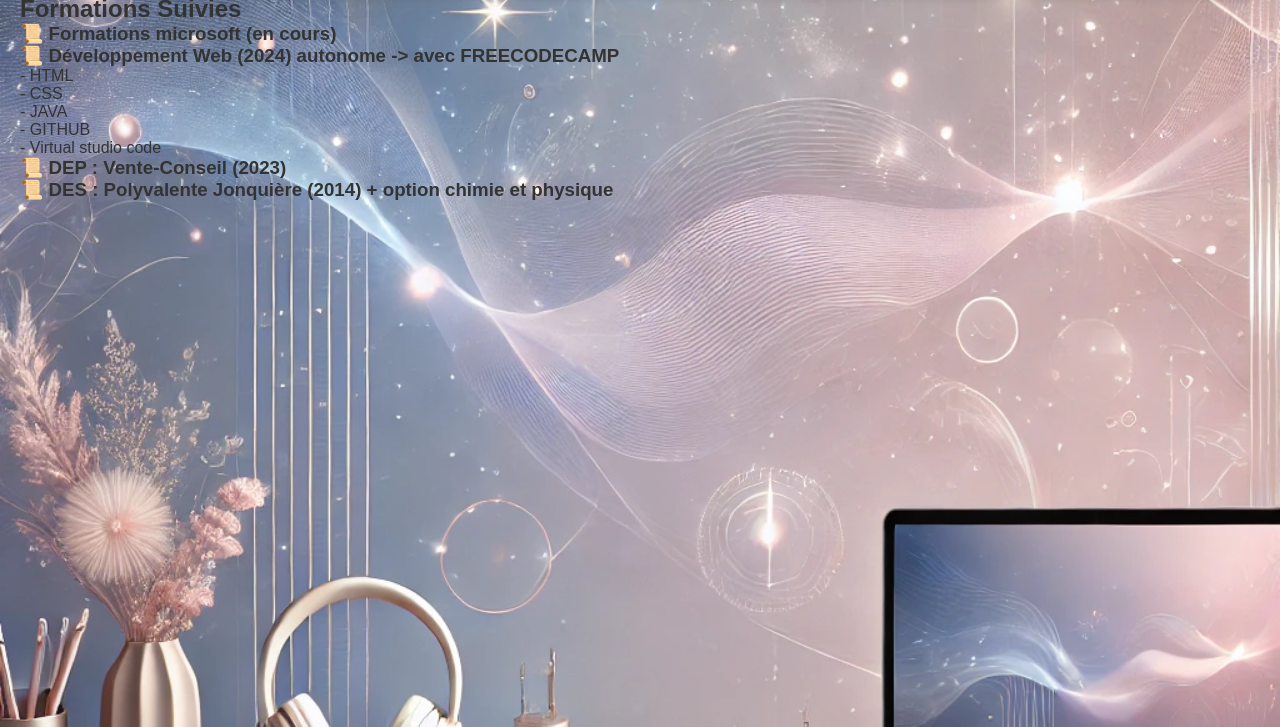
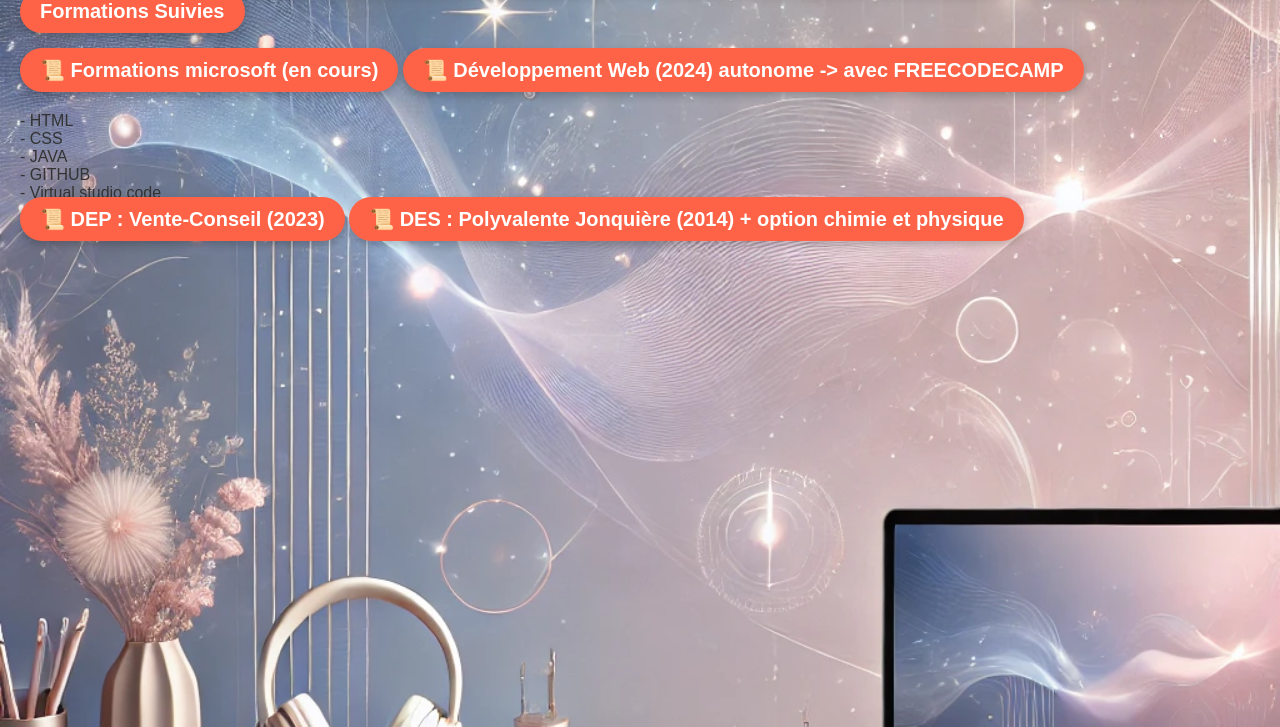
Before and after one commit to SarahHudon/Portfolio, a plain HTML site: page formations.html in a window 1280 px wide. Shown: the part 73-800 px from the top of the page. Drawn offline with Linux system fonts and the light colour scheme.

Commit message:
'bubble'

```diff
--- a/formations.html
+++ b/formations.html
@@ -21,17 +21,17 @@
         </header>
 
         <section class="section-content">
-            <h2>Formations Suivies</h2>
+            <h2 class="bubble">Formations Suivies</h2>
             <div class="formation">
-                <h3>📜 Formations microsoft (en cours)</h3>
-                <h3>📜 Développement Web (2024) autonome -> avec FREECODECAMP</h3>
+                <h2 class="bubble">📜 Formations microsoft (en cours)</h3>
+                <h2 class="bubble">📜 Développement Web (2024) autonome -> avec FREECODECAMP</h3>
                 <p>- HTML</p>
                 <p>- CSS</p>
                 <p>- JAVA</p>
                 <p>- GITHUB</p>
                 <p>- Virtual studio code</p>
-                <h3>📜 DEP : Vente-Conseil (2023)</h3>
-                <h3>📜 DES : Polyvalente Jonquière (2014) + option chimie et physique</h3>
+                <h2 class="bubble">📜 DEP : Vente-Conseil (2023)</h3>
+                <h2 class="bubble">📜 DES : Polyvalente Jonquière (2014) + option chimie et physique</h3>
             </section>
     </div>
 </body>
```
